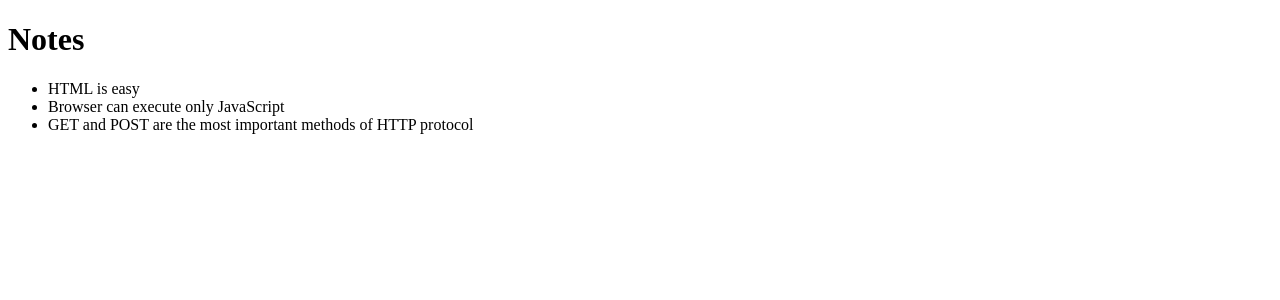
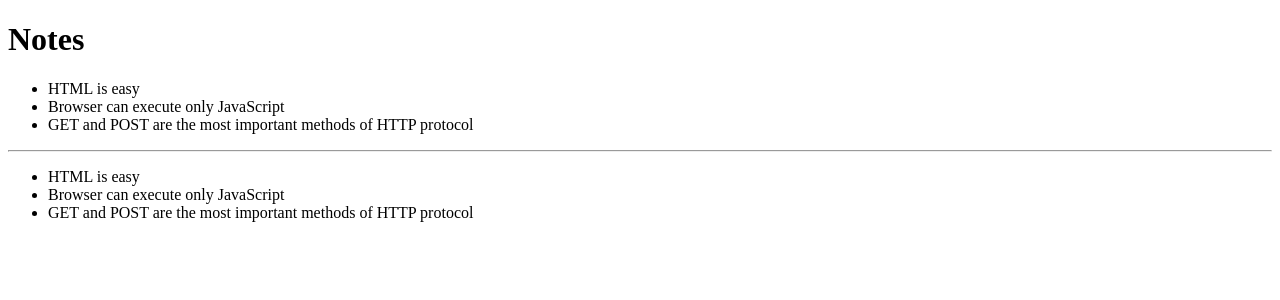
Before and after one commit to Madhusmitamis/04-kokoelman-renderointi, a React (Vite) app: page / in a window 1280 px wide. Shown: the top 300 px of the page. Built offline with nearby package versions, Linux system fonts and the light colour scheme.

Commit message:
Refactoring Modules started.

```diff
--- a/src/App.jsx
+++ b/src/App.jsx
@@ -1,17 +1,27 @@
 import { useState } from 'react'
+const Note =({ note }) => {
+  return(
+    <li>{note.content}</li>
+  )
+}
 
-const App = (props) => {
-  const { notes } = props
-  const result = notes.map(note => note.id)
-  console.log(result)
+const App = ({notes}) => {
+  // const { notes } = props
+  // const result = notes.map(note => note.id)
+  // console.log(result)
   return (
     <div>
       <h1>Notes</h1>
       <ul>
+        <li>{notes[0].content}</li>
+        <li>{notes[1].content}</li>
+        <li>{notes[2].content}</li>
+      </ul>
+      <hr></hr>
+      <ul>
       {notes.map(note =>
-      <li key = {note.id}>
-      {note.content}
-      </li>
+      <Note key = {note.id} note = {note}
+      />
       )}
       </ul>
     </div>
```
